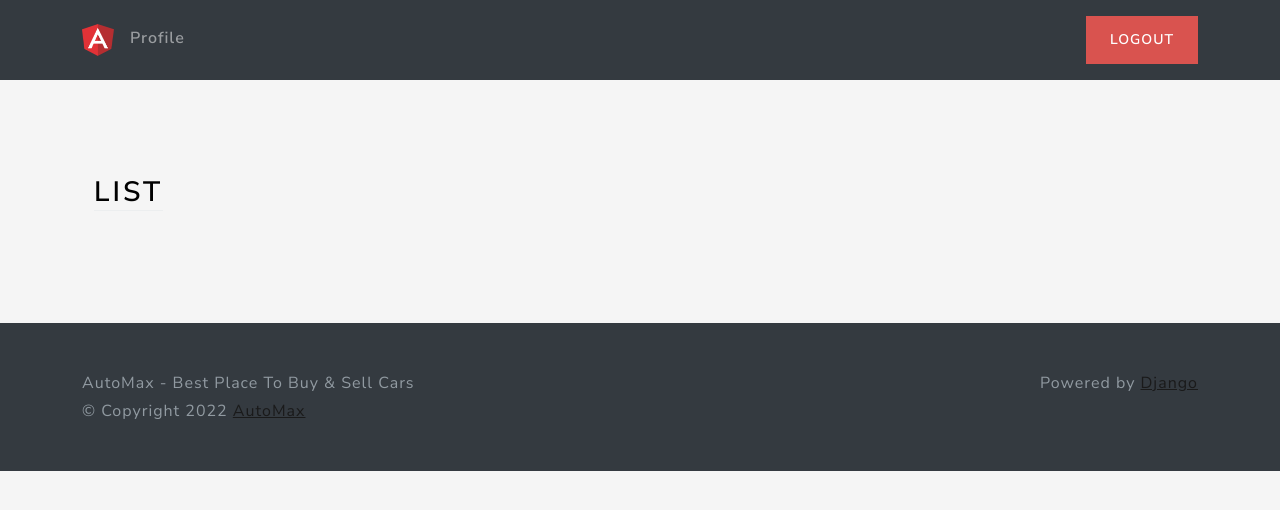
After one commit to shinchri/automax, a Django app: page /list/ in a window 1280 px wide. The commit adds this page. Shown: the top 510 px of the page. Run offline with Django 4.2, Linux system fonts and the light colour scheme; the visitor is signed in with stand-in values (Sample User, id 1); some libraries are stand-ins or nearby versions.

Commit message:
feat: Create list view

```diff
--- a/main/templates/views/home.html
+++ b/main/templates/views/home.html
@@ -13,7 +13,7 @@
               <h1 class="fw-light">AutoMax</h1>
               <p class="lead text-muted">The best place to buy or sell modern enthusiast cars, and we’ve
                   made it that much easier.</p>
-              <a href="" class="btn btn-primary my-2">List Your Car</a>
+              <a href="{% url 'list' %}" class="btn btn-primary my-2">List Your Car</a>
           </div>
           <div class="col-lg-6 col-md--8 mx-auto">
             <!--
--- /dev/null
+++ b/main/templates/views/list.html
@@ -0,0 +1,17 @@
+{% extends 'base/base.html' %}
+{% load static %}
+{% load crispy_forms_tags %}
+
+{% block body %}
+<div class="container-fluid text-center py-5">
+  <div class="container px-4 py-5" id="hanging-icons">
+      <div class="row g-4">
+          <div class="col d-flex align-items-start">
+              <div>
+                  <h2 class="mb-3 border-bottom" style="color: black">List</h2>
+              </div>
+          </div>
+      </div>
+  </div>
+</div>
+{% endblock %}
--- a/main/urls.py
+++ b/main/urls.py
@@ -1,8 +1,9 @@
 from django.urls import path
 
-from .views import home_view, main_view
+from .views import home_view, list_view, main_view
 
 urlpatterns = [
     path('', main_view, name='main'),
     path('home/', home_view, name="home"),
+    path('list/', list_view, name="list"),
 ]
--- a/main/views.py
+++ b/main/views.py
@@ -14,3 +14,11 @@ def home_view(request):
     'listings': listings,
   }
   return render(request, "views/home.html", context)
+
+@login_required
+def list_view(request):
+  if request.method == 'POST':
+    pass
+  elif request.method == 'GET':
+    pass
+  return render(request, "views/list.html", {})
```
